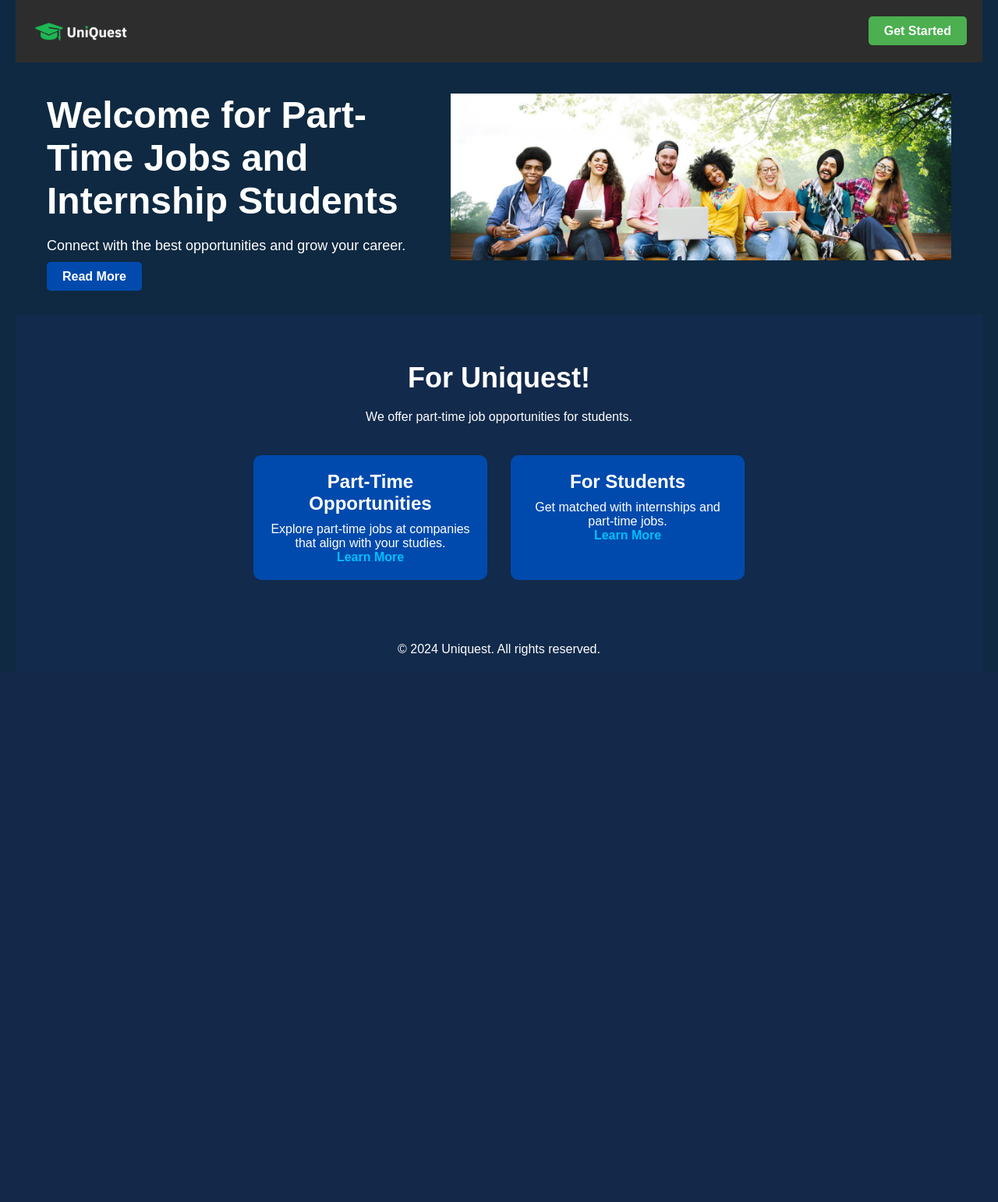
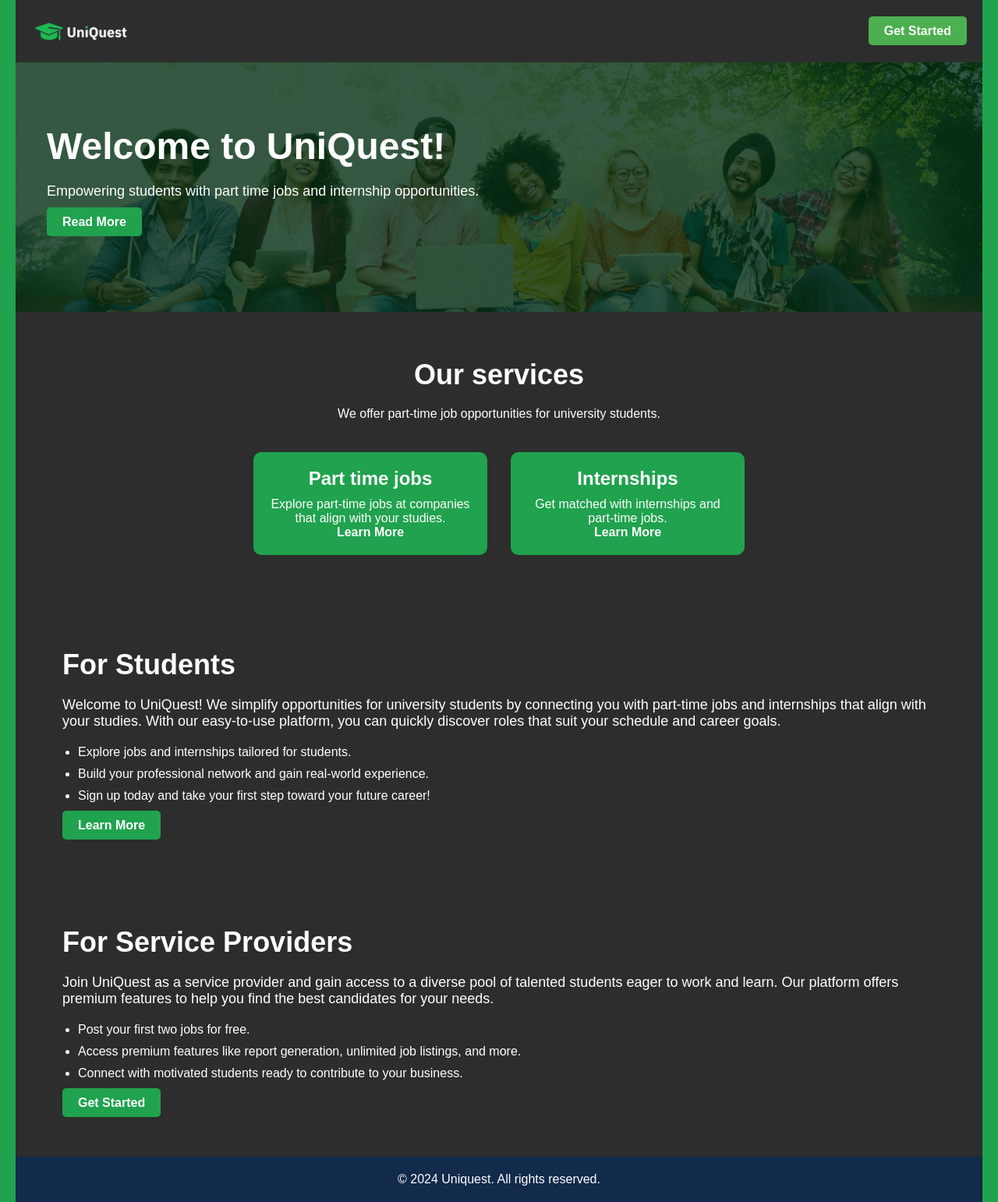
Before and after one commit to sakunasanka/UniQuest, a PHP site: page /UniQuest/ in a window 1280 px wide. Shown: the whole page at 78% size. Before the commit the page ends 841 px from the top, so only its background shows below. Run offline with PHP 8.4, Linux system fonts and the light colour scheme.

Commit message:
[UQMVP-10] Update styles

```diff
--- a/app/views/pages/home/homepage.php
+++ b/app/views/pages/home/homepage.php
@@ -4,33 +4,57 @@
     <!-- Hero Section -->
     <section class="hero">
         <div class="hero-text">
-            <h1>Welcome for Part-Time Jobs and Internship Students</h1>
-            <p>Connect with the best opportunities and grow your career.</p>
+            <h1>Welcome to UniQuest!</h1>
+            <p>Empowering students with part time jobs and internship opportunities.</p>
             <a href="#" class="cta-button">Read More</a>
         </div>
         <div class="hero-image">
-            <img src="<?php echo URLROOT; ?>/images/home-bg.png" alt="background image">
+           <!-- <img src="<?php echo URLROOT; ?>/images/home-bg.png" alt="background image"> -->
         </div>
     </section>
 
     <!-- Services Section -->
     <section class="services">
-        <h2>For Uniquest!</h2>
-        <p>We offer part-time job opportunities for students.</p>
+        <h2>Our services</h2>
+        <p>We offer part-time job opportunities for university students.</p>
         <div class="service-cards">
             <div class="service-card">
-                <h3>Part-Time Opportunities</h3>
+                <h3>Part time jobs</h3>
                 <p>Explore part-time jobs at companies that align with your studies.</p>
                 <a href="#">Learn More</a>
             </div>
             <div class="service-card">
-                <h3>For Students</h3>
+                <h3>Internships</h3>
                 <p>Get matched with internships and part-time jobs.</p>
                 <a href="#">Learn More</a>
             </div>
         </div>
     </section>
 
+    <!-- Students Section -->
+    <section class="students">
+        <h2>For Students</h2>
+        <p>Welcome to UniQuest! We simplify opportunities for university students by connecting you with part-time jobs and internships that align with your studies. With our easy-to-use platform, you can quickly discover roles that suit your schedule and career goals.</p>
+        <ul>
+            <li>Explore jobs and internships tailored for students.</li>
+            <li>Build your professional network and gain real-world experience.</li>
+            <li>Sign up today and take your first step toward your future career!</li>
+        </ul>
+        <a href="#" class="cta-button">Learn More</a>
+    </section>
+
+    <!-- Service Providers Section -->
+    <section class="service-providers">
+        <h2>For Service Providers</h2>
+        <p>Join UniQuest as a service provider and gain access to a diverse pool of talented students eager to work and learn. Our platform offers premium features to help you find the best candidates for your needs.</p>
+        <ul>
+            <li>Post your first two jobs for free.</li>
+            <li>Access premium features like report generation, unlimited job listings, and more.</li>
+            <li>Connect with motivated students ready to contribute to your business.</li>
+        </ul>
+        <a href="#" class="cta-button">Get Started</a>
+    </section>
+
     <!-- Footer Section -->
     <footer class="footer">
         <p>&copy; 2024 Uniquest. All rights reserved.</p>
--- a/public/css/components/navbar1.css
+++ b/public/css/components/navbar1.css
@@ -11,7 +11,8 @@
     padding: 10px 20px;
     height: 80px;
     display: flex;
-    align-items: center
+    align-items: center;
+    margin: none;
 }
 
 .navbar-container {
--- a/public/css/pages/home/homepage.css
+++ b/public/css/pages/home/homepage.css
@@ -7,45 +7,13 @@
 
 body {
     font-family: 'Arial', sans-serif;
-    background-color: #0e2941;
+    background-color: #20a24e;
     color: #fff;
-}
-
-/* Header */
-.header {
-    background-color: #122a4b;
-    padding: 20px 40px;
-}
-
-.navbar {
-    display: flex;
-    justify-content: space-between;
-    align-items: center;
-}
-
-.logo {
-    font-size: 24px;
-    font-weight: bold;
-}
-
-.nav-links {
-    list-style-type: none;
-    display: flex;
-    gap: 20px;
-}
-
-.nav-links li a {
-    color: #fff;
-    text-decoration: none;
-    font-size: 18px;
-}
-
-.nav-links li a:hover {
-    color: #00bfff;
+    width: 100vw;
 }
 
 .cta-button {
-    background-color: #004aad;
+    background-color: #20a24e;
     color: #fff;
     padding: 10px 20px;
     border-radius: 5px;
@@ -54,7 +22,7 @@ body {
 }
 
 .cta-button:hover {
-    background-color: #00bfff;
+    background-color: #16893e;
 }
 
 /* Hero Section */
@@ -62,10 +30,16 @@ body {
     display: flex;
     justify-content: space-between;
     padding: 40px;
+    background-image: linear-gradient(rgba(3, 46, 18, 0.8), rgba(3, 46, 18, 0.8)), url('../../../images/home-bg.png');
+    background-size: cover;
+    background-position: center;
+    color: #fff;
+    height: 40vh;
 }
 
 .hero-text {
     max-width: 50%;
+    margin-top: 5vh;
 }
 
 .hero-text h1 {
@@ -86,7 +60,7 @@ body {
 /* Services Section */
 .services {
     padding: 60px;
-    background-color: #122a4b;
+    background-color: #2D2D2D;
     text-align: center;
 }
 
@@ -103,7 +77,7 @@ body {
 }
 
 .service-card {
-    background-color: #004aad;
+    background-color: #20a24e;
     padding: 20px;
     border-radius: 10px;
     max-width: 300px;
@@ -119,9 +93,65 @@ body {
 }
 
 .service-card a {
-    color: #00bfff;
+    color: #fff;
     text-decoration: none;
     font-weight: bold;
+}
+
+/* Students Section */
+.students {
+    padding: 60px;
+    background-color: #2D2D2D;
+    text-align: left; /* Align text and bullets to the left */
+}
+
+.students h2 {
+    font-size: 36px;
+    margin-bottom: 20px;
+}
+
+.students p {
+    font-size: 18px;
+    margin-bottom: 20px;
+}
+
+.students ul {
+    list-style-type: disc; /* Bullet points */
+    padding-left: 20px; /* Indent the bullets from the left */
+    margin-bottom: 20px;
+}
+
+.students ul li {
+    font-size: 16px;
+    margin-bottom: 10px;
+}
+
+/* Service Providers Section */
+.service-providers {
+    padding: 60px;
+    background-color: #2D2D2D;
+    text-align: left; /* Align text and bullets to the left */
+}
+
+.service-providers h2 {
+    font-size: 36px;
+    margin-bottom: 20px;
+}
+
+.service-providers p {
+    font-size: 18px;
+    margin-bottom: 20px;
+}
+
+.service-providers ul {
+    list-style-type: disc; /* Bullet points */
+    padding-left: 20px; /* Indent the bullets from the left */
+    margin-bottom: 20px;
+}
+
+.service-providers ul li {
+    font-size: 16px;
+    margin-bottom: 10px;
 }
 
 /* Footer */
```
Also changed, not shown: public/images/home-bg.png, 3 other files.
